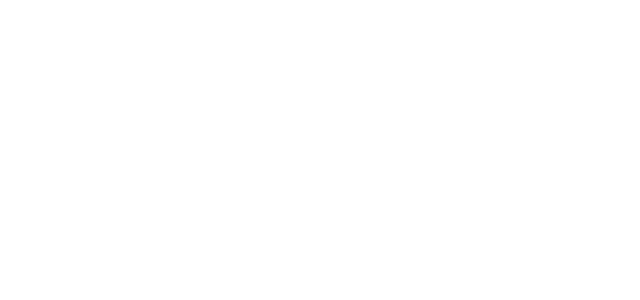
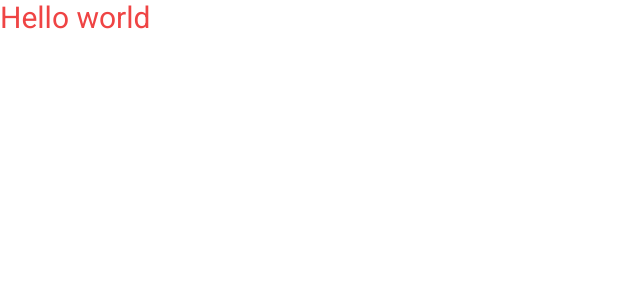
Before and after one commit to tuszmak/udemx-auto-foglalas, an Angular app in the folder frontend/: page / in a window 1280 px wide. Shown: the top 300 px of the page, without its empty margins (0-640 px from the left). Built offline with nearby package versions, Linux system fonts and the light colour scheme.

Commit message:
feat: setup tailwind

```diff
--- a/frontend/angular.json
+++ b/frontend/angular.json
@@ -94,5 +94,8 @@
         }
       }
     }
+  },
+  "cli": {
+    "analytics": false
   }
 }
--- a/frontend/package.json
+++ b/frontend/package.json
@@ -28,12 +28,15 @@
     "@angular/cli": "^19.2.0",
     "@angular/compiler-cli": "^19.2.0",
     "@types/jasmine": "~5.1.0",
+    "autoprefixer": "^10.4.20",
     "jasmine-core": "~5.6.0",
     "karma": "~6.4.0",
     "karma-chrome-launcher": "~3.2.0",
     "karma-coverage": "~2.2.0",
     "karma-jasmine": "~5.1.0",
     "karma-jasmine-html-reporter": "~2.1.0",
+    "postcss": "^8.5.3",
+    "tailwindcss": "3",
     "typescript": "~5.7.2"
   },
   "pnpm": {
--- a/frontend/src/app/app.component.html
+++ b/frontend/src/app/app.component.html
@@ -1 +1,2 @@
 <router-outlet />
+<h1 class="text-3xl text-red-500">Hello world</h1>
--- a/frontend/src/styles.css
+++ b/frontend/src/styles.css
@@ -1,3 +1,14 @@
 /* You can add global styles to this file, and also import other style files */
-html, body { height: 100%; }
-body { margin: 0; font-family: Roboto, "Helvetica Neue", sans-serif; }
+html,
+body {
+    height: 100%;
+}
+
+body {
+    margin: 0;
+    font-family: Roboto, "Helvetica Neue", sans-serif;
+}
+
+@tailwind base;
+@tailwind components;
+@tailwind utilities;
--- /dev/null
+++ b/frontend/tailwind.config.js
@@ -0,0 +1,8 @@
+/** @type {import('tailwindcss').Config} */
+module.exports = {
+  content: ["./src/**/*.{html,ts}"],
+  theme: {
+    extend: {},
+  },
+  plugins: [],
+};
```
Also changed, not shown: 1 other file (tests, documents, lock files or other folders).
